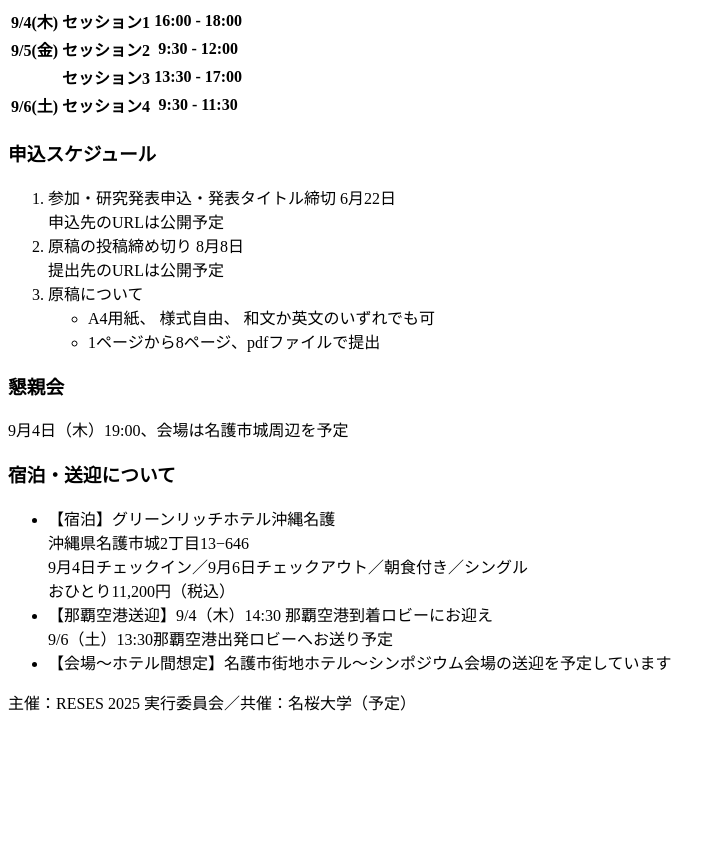
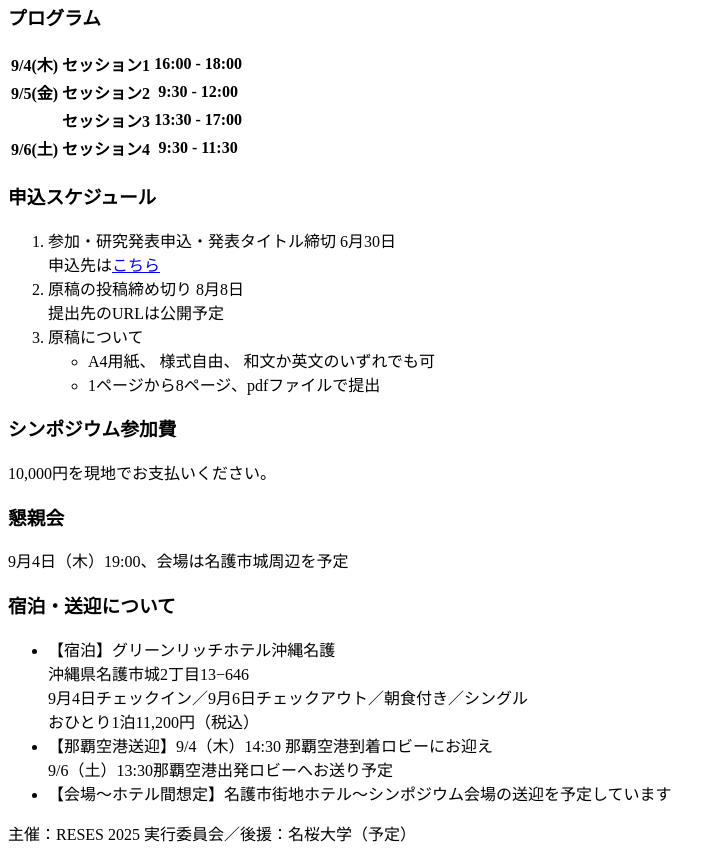
Before and after one commit to meio75/reses2025, a plain HTML site: page index.html in a window 1280 px wide. Shown: the part 351-1212 px from the top of the page, without its empty margins (0-726 px from the left). Before the commit the page ends 1081 px from the top, so only its background shows below. Drawn offline with Linux system fonts and the light colour scheme.

Commit message:
Update index.html

```diff
--- a/index.html
+++ b/index.html
@@ -9,6 +9,7 @@
 <body>
   <h1>Symposium on Remote Sensing for Environmental Sciences</h1>
   <h2>RESES 2025 シンポジウム （9/4 - 9/6）</h2>
+  <p>2025.06.20 公開</p>
   <h3>日程</h3>
   <p>2025年9月4日（木）、5日（金）、6日（土）</p>
   <h3>会場</h3>
@@ -22,7 +23,7 @@
   </table>
   <h3>申込スケジュール</h3>
   <ol>
-    <li>参加・研究発表申込・発表タイトル締切 6月22日<br>申込先のURLは公開予定</li>
+    <li>参加・研究発表申込・発表タイトル締切 6月30日<br>申込先は<a href="https://forms.gle/mJ3LxMbEoRM4u7nT7">こちら</a></li>
     <li>原稿の投稿締め切り 8月8日<br>提出先のURLは公開予定</li>
     <li>原稿について
       <ul>
@@ -30,15 +31,17 @@
         <li>1ページから8ページ、pdfファイルで提出</li>
       </ul></li>
   </ol>
+  <h3>シンポジウム参加費</h3>
+  <p>10,000円を現地でお支払いください。</p>
   <h3>懇親会</h3>
   <p>9月4日（木）19:00、会場は名護市城周辺を予定</p>
   <h3>宿泊・送迎について</h3>
   <ul>
-    <li>【宿泊】グリーンリッチホテル沖縄名護<br>沖縄県名護市城2丁目13−646<br>9月4日チェックイン／9月6日チェックアウト／朝食付き／シングル<br>おひとり11,200円（税込）</li>
+    <li>【宿泊】グリーンリッチホテル沖縄名護<br>沖縄県名護市城2丁目13−646<br>9月4日チェックイン／9月6日チェックアウト／朝食付き／シングル<br>おひとり1泊11,200円（税込）</li>
     <li>【那覇空港送迎】9/4（木）14:30 那覇空港到着ロビーにお迎え<br> 9/6（土）13:30那覇空港出発ロビーへお送り予定</li>
     <li>【会場～ホテル間想定】名護市街地ホテル～シンポジウム会場の送迎を予定しています</li>
   </ul>
-<p>主催：RESES 2025 実行委員会／共催：名桜大学（予定）</p>
+<p>主催：RESES 2025 実行委員会／後援：名桜大学（予定）</p>
 
 </body>
 </html>
```
